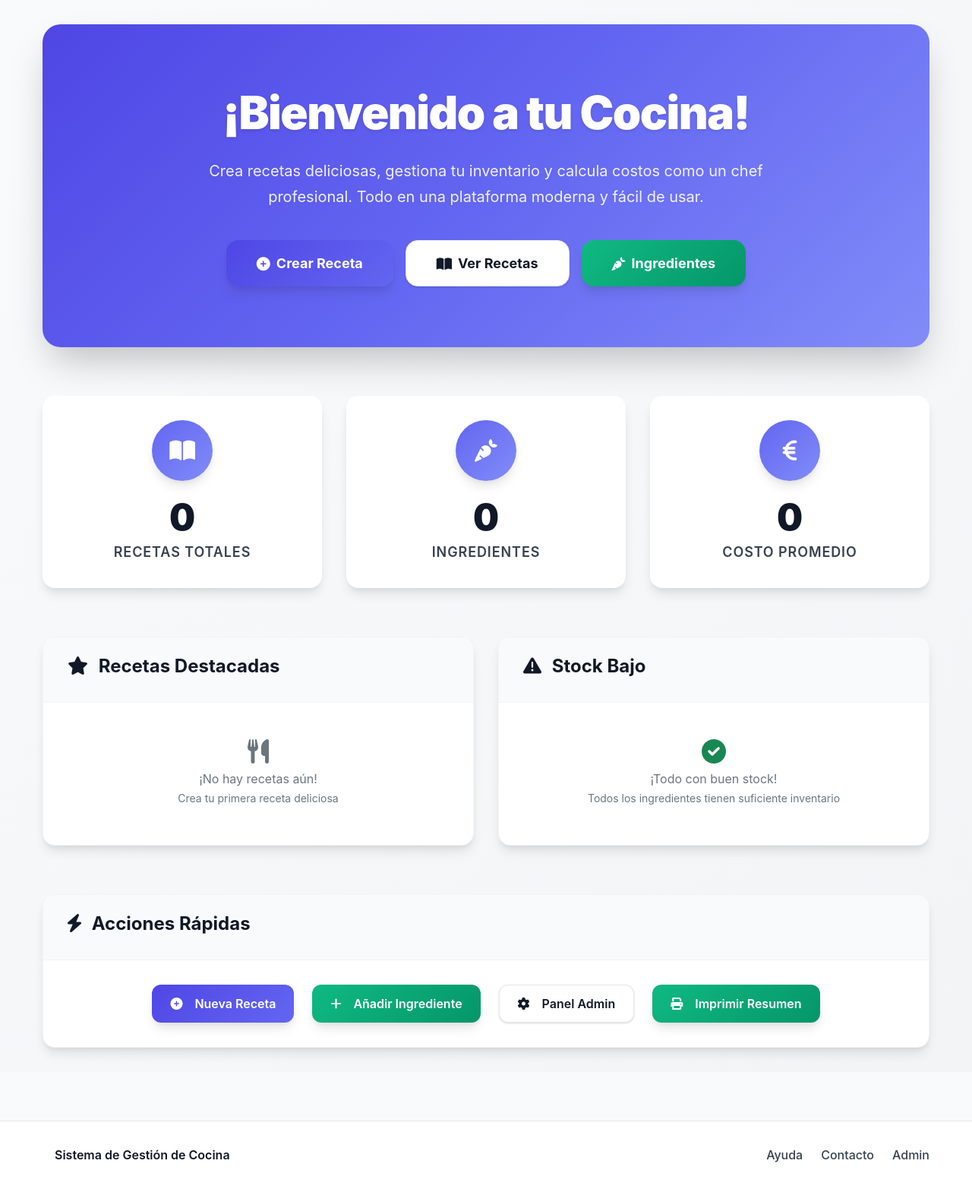
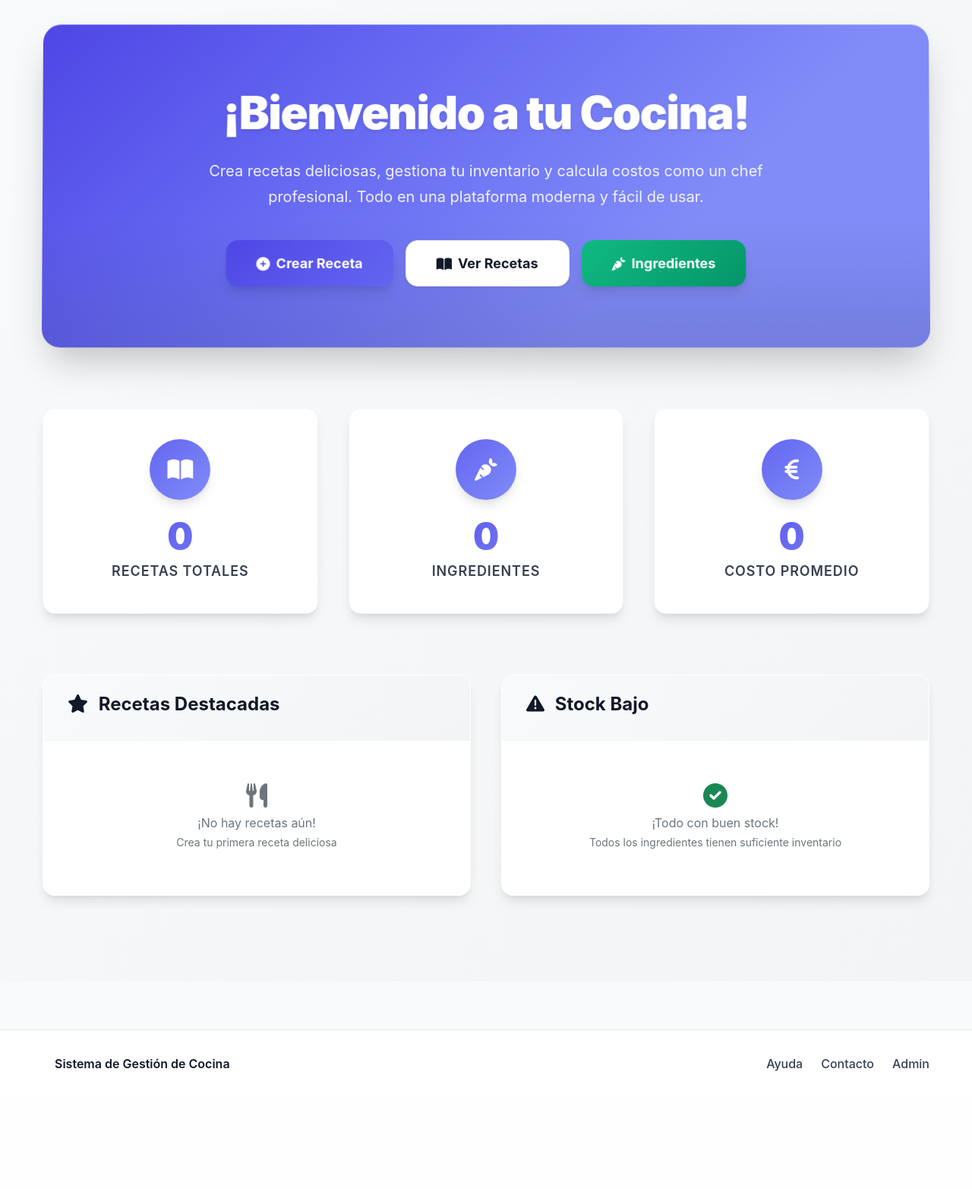
Before and after one commit to austinxd/recetas-app, a Django app: page / in a window 1280 px wide. Shown: the part 91-1656 px from the top of the page at 76% size. After the commit the page ends 1501 px from the top, so only its background shows below. Run offline with Django 4.2, Linux system fonts and the light colour scheme; data that the repository does not hold is empty.

Commit message:
Improve website design and remove quick action buttons
Update CSS for enhanced visual styling and remove the "Quick Actions" section from the home page template.

Replit-Commit-Author: Agent
Replit-Commit-Session-Id: 12606efd-94c7-4fad-94b9-0eff896aabc0
Replit-Commit-Checkpoint-Type: full_checkpoint
Replit-Commit-Screenshot-Url: https://storage.googleapis.com/screenshot-production-us-central1/19a8d8f2-1789-427b-9db5-5f5a1ac5d23a/12606efd-94c7-4fad-94b9-0eff896aabc0/cJk0jYH

```diff
--- a/kitchen/static/kitchen/css/style.css
+++ b/kitchen/static/kitchen/css/style.css
@@ -264,12 +264,13 @@ body {
 .hero-section {
     position: relative;
     padding: var(--space-20) var(--space-8);
-    margin-bottom: var(--space-16);
-    background: linear-gradient(135deg, var(--primary-600) 0%, var(--primary-500) 50%, var(--primary-400) 100%);
+    margin-bottom: var(--space-20);
+    background: linear-gradient(135deg, var(--primary-600) 0%, var(--primary-500) 30%, var(--primary-400) 70%, #818cf8 100%);
     border-radius: var(--radius-3xl);
     color: white;
     overflow: hidden;
     box-shadow: var(--shadow-2xl);
+    transform: perspective(1000px) rotateX(0.5deg);
 }
 
 .hero-section::before {
@@ -441,7 +442,7 @@ body {
 }
 
 .card-body {
-    padding: var(--space-8);
+    padding: var(--space-10);
 }
 
 .card-header {
@@ -468,20 +469,21 @@ body {
    ======================================== */
 .stats-grid {
     display: grid;
-    grid-template-columns: repeat(auto-fit, minmax(280px, 1fr));
-    gap: var(--space-8);
-    margin-bottom: var(--space-16);
+    grid-template-columns: repeat(auto-fit, minmax(300px, 1fr));
+    gap: var(--space-10);
+    margin-bottom: var(--space-20);
 }
 
 .stat-card {
     background: var(--surface-primary);
     border-radius: var(--radius-2xl);
-    padding: var(--space-8);
+    padding: var(--space-10);
     text-align: center;
     box-shadow: var(--shadow-lg);
     transition: all var(--transition-base);
     position: relative;
     overflow: hidden;
+    border: 1px solid var(--border-secondary);
 }
 
 .stat-card::before {
@@ -540,9 +542,9 @@ body {
    ======================================== */
 .content-grid {
     display: grid;
-    grid-template-columns: repeat(auto-fit, minmax(320px, 1fr));
-    gap: var(--space-8);
-    margin-bottom: var(--space-16);
+    grid-template-columns: repeat(auto-fit, minmax(380px, 1fr));
+    gap: var(--space-10);
+    margin-bottom: var(--space-20);
 }
 
 .recipe-card,
@@ -804,6 +806,44 @@ body {
 }
 
 /* ========================================
+   MEJORAS ADICIONALES DE DISEÑO
+   ======================================== */
+.hero-section::after {
+    content: '';
+    position: absolute;
+    bottom: 0;
+    left: 0;
+    right: 0;
+    height: 40%;
+    background: linear-gradient(180deg, transparent 0%, rgba(0, 0, 0, 0.1) 100%);
+    pointer-events: none;
+}
+
+.stat-number {
+    background: linear-gradient(135deg, var(--primary-600), var(--primary-400));
+    -webkit-background-clip: text;
+    -webkit-text-fill-color: transparent;
+    background-clip: text;
+}
+
+.card-header {
+    border-bottom: 1px solid var(--border-secondary);
+    background: linear-gradient(135deg, var(--surface-secondary), var(--surface-tertiary));
+}
+
+/* Mejora de las tarjetas de contenido */
+.content-grid .card {
+    backdrop-filter: blur(10px);
+    background: rgba(255, 255, 255, 0.95);
+    border: 1px solid rgba(255, 255, 255, 0.2);
+}
+
+.dark .content-grid .card {
+    background: rgba(17, 24, 39, 0.95);
+    border: 1px solid rgba(55, 65, 81, 0.3);
+}
+
+/* ========================================
    UTILIDADES
    ======================================== */
 .text-center { text-align: center; }
--- a/kitchen/templates/kitchen/home.html
+++ b/kitchen/templates/kitchen/home.html
@@ -98,35 +98,6 @@
         </div>
     </section>
 
-    <!-- Sección de Acciones Rápidas -->
-    <section class="card">
-        <div class="card-header">
-            <h3 class="card-title">
-                <i class="fas fa-bolt me-2"></i>
-                Acciones Rápidas
-            </h3>
-        </div>
-        <div class="card-body">
-            <div class="d-flex flex-wrap gap-4 justify-content-center">
-                <a href="{% url 'kitchen:create_recipe' %}" class="btn btn-primary">
-                    <i class="fas fa-plus-circle me-2"></i>
-                    Nueva Receta
-                </a>
-                <a href="{% url 'kitchen:ingredients' %}" class="btn btn-success">
-                    <i class="fas fa-plus me-2"></i>
-                    Añadir Ingrediente
-                </a>
-                <a href="/admin/" target="_blank" class="btn btn-secondary">
-                    <i class="fas fa-cog me-2"></i>
-                    Panel Admin
-                </a>
-                <button class="btn btn-success" onclick="window.print()">
-                    <i class="fas fa-print me-2"></i>
-                    Imprimir Resumen
-                </button>
-            </div>
-        </div>
-    </section>
 </div>
 {% endblock %}
 
```
Also changed, not shown: 1 other file.
